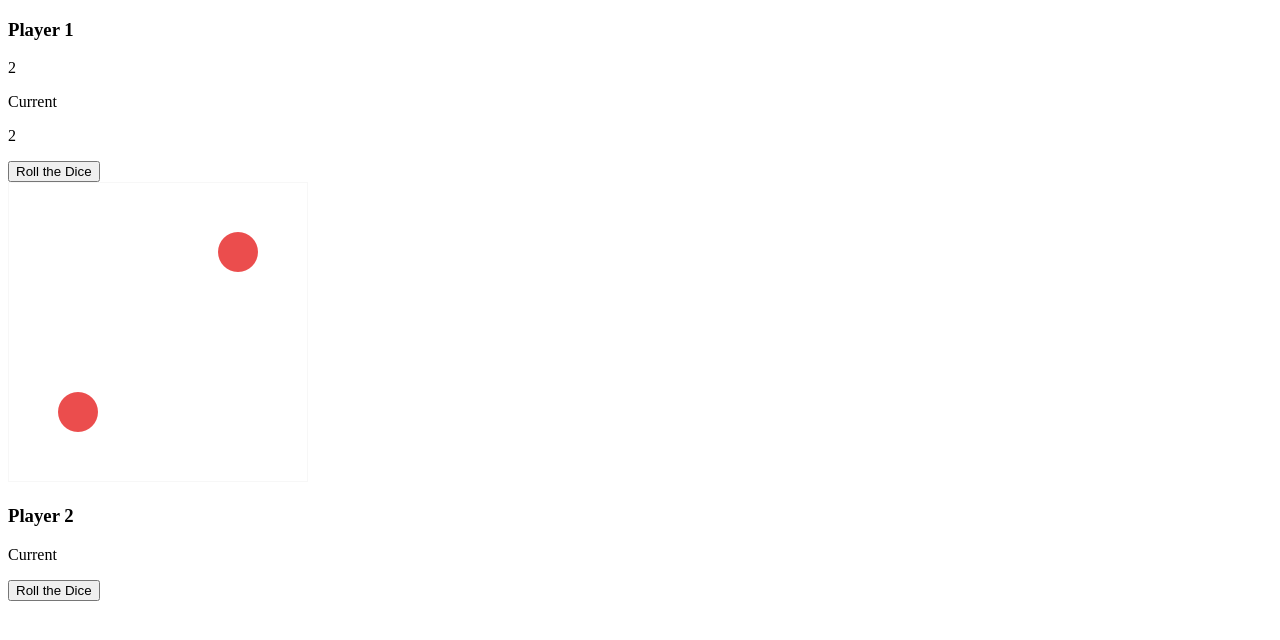
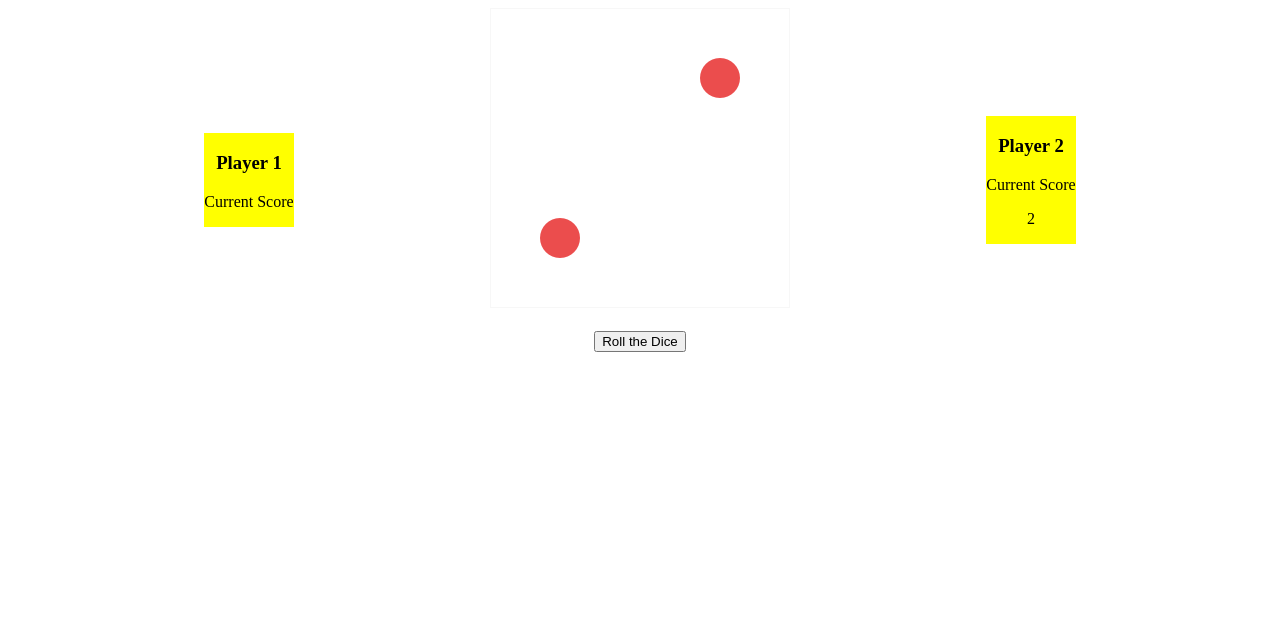
Before and after one commit to Ollie-Judge/diceroll-game-multiplayer, a plain HTML site: page index.html in a window 1280 px wide. Both pictures are taken after a click on the button "Roll the Dice". Drawn offline with Linux system fonts and the light colour scheme.

Commit message:
made the game 2 player and added a reload button

```diff
--- a/index.html
+++ b/index.html
@@ -13,17 +13,27 @@
       <p id="player1DiceRollOutput"></p>
 
       <div>
-        <p>Current</p>
+        <p>Current Score</p>
         <p id="player1Score"></p>
       </div>
+    </div>
+
+    <div id="diceContainer">
+      <img
+        id="diceImage"
+        class="hidden"
+        src="./img/dice-1.png"
+        alt="Dice Image"
+      />
+
+      <h3 id="diceMessage"></h3>
 
       <div id="actionContainer">
         <button id="diceRollButton" onclick="diceRoll()">Roll the Dice</button>
+        <button id="replayButton" class="hidden" onclick="replay()">
+          Click here to Play again
+        </button>
       </div>
-    </div>
-
-    <div>
-      <img id="diceImage" src="./img/dice-1.png" alt="Dice Image" />
     </div>
 
     <div id="player2Div">
@@ -31,14 +41,8 @@
       <p id="player2DiceRollOutput"></p>
 
       <div>
-        <p>Current</p>
+        <p>Current Score</p>
         <p id="player2Score"></p>
-      </div>
-
-      <div>
-        <button id="diceRollButton" onclick="diceRoll(player2)">
-          Roll the Dice
-        </button>
       </div>
     </div>
 
--- a/script.js
+++ b/script.js
@@ -1,58 +1,108 @@
 let score = 0;
+let player1Score = 0;
+let player2Score = 0;
+let rollCounter = 0;
 
 const diceRoll = () => {
-  let randomDiceRoll = Math.floor(Math.random() * 6);
+  let randomDiceRoll = Math.floor(Math.random() * 6) + 1;
   console.log(randomDiceRoll);
+  rollCounter++;
 
+  console.log("dice roll number" + rollCounter);
+
+  let dice = (document.getElementById(
+    "diceImage"
+  ).src = `./img/dice-${randomDiceRoll}.png`);
+
+  document.getElementById("diceImage").classList.remove("hidden");
+
+  if (rollCounter % 2 === 0) {
     switch (randomDiceRoll) {
-    case 0:
-      document.getElementById("diceImage").src = "./img/dice-1.png";
-      document.getElementById("player1DiceRollOutput").textContent = "1";
-      score++;
-      document.getElementById("player1Score").textContent = score;
-      console.log(score);
-      break;
       case 1:
-      document.getElementById("diceImage").src = "./img/dice-2.png";
-      document.getElementById("player1DiceRollOutput").textContent = "2";
-      score += 2;
-      document.getElementById("player1Score").textContent = score;
-      console.log(score);
+        player1Score += 1;
+        document.getElementById("player1Score").textContent = player1Score;
+        console.log(player1Score);
         break;
       case 2:
-      document.getElementById("diceImage").src = "./img/dice-3.png";
-      document.getElementById("player1DiceRollOutput").textContent = "3";
-      score += 3;
-      document.getElementById("player1Score").textContent = score;
-      console.log(score);
+        player1Score += 2;
+        document.getElementById("player1Score").textContent = player1Score;
+        console.log(player1Score);
         break;
       case 3:
-      document.getElementById("diceImage").src = "./img/dice-4.png";
-      document.getElementById("player1DiceRollOutput").textContent = "4";
-      score += 4;
-      document.getElementById("player1Score").textContent = score;
-      console.log(score);
+        player1Score += 3;
+        document.getElementById("player1Score").textContent = player1Score;
+        console.log(player1Score);
         break;
       case 4:
-      document.getElementById("diceImage").src = "./img/dice-5.png";
-      document.getElementById("player1DiceRollOutput").textContent = "5";
-      score += 5;
-      document.getElementById("player1Score").textContent = score;
-      console.log(score);
+        player1Score += 4;
+        document.getElementById("player1Score").textContent = player1Score;
+        console.log(player1Score);
         break;
       case 5:
-      document.getElementById("diceImage").src = "./img/dice-6.png";
-      document.getElementById("player1DiceRollOutput").textContent = "6";
-      score += 6;
-      document.getElementById("player1Score").textContent = score;
-      console.log(score);
+        player1Score += 5;
+        document.getElementById("player1Score").textContent = player1Score;
+        console.log(player1Score);
+        break;
+      case 6:
+        player1Score += 6;
+        document.getElementById("player1Score").textContent = player1Score;
+        console.log(player1Score);
         break;
     }
-  if (score >= 100) {
+  } else {
+    switch (randomDiceRoll) {
+      case 1:
+        player2Score += 1;
+        document.getElementById("player2Score").textContent = player2Score;
+        console.log(player2Score);
+        break;
+      case 2:
+        player2Score += 2;
+        document.getElementById("player2Score").textContent = player2Score;
+        console.log(player2Score);
+        break;
+      case 3:
+        player2Score += 3;
+        document.getElementById("player2Score").textContent = player2Score;
+        console.log(player2Score);
+        break;
+      case 4:
+        player2Score += 4;
+        document.getElementById("player2Score").textContent = player2Score;
+        console.log(player2Score);
+        break;
+      case 5:
+        player2Score += 5;
+        document.getElementById("player2Score").textContent = player2Score;
+        console.log(player2Score);
+        break;
+      case 6:
+        player2Score += 6;
+        document.getElementById("player2Score").textContent = player2Score;
+        console.log(player2Score);
+        break;
+    }
+  }
+
+  let endMessage;
+
+  if (player1Score >= 10) {
     console.log("end game");
     document.getElementById("diceRollButton").remove();
-    const message = document.createElement("h4");
-    message.innerHTML = "YOU WIN!";
-    document.getElementById("actionContainer").appendChild(message);
+    const message1 = document.createElement("h4");
+    message1.innerHTML = "Player 1, YOU WIN!";
+    document.getElementById("actionContainer").appendChild(message1);
+    document.getElementById("replayButton").classList.remove("hidden");
+  } else if (player2Score >= 10) {
+    console.log("end game");
+    document.getElementById("diceRollButton").remove();
+    const message2 = document.createElement("h4");
+    message2.innerHTML = "Player 2, YOU WIN!";
+    document.getElementById("actionContainer").appendChild(message2);
+    document.getElementById("replayButton").classList.remove("hidden");
   }
 };
+
+const replay = () => {
+  location.reload();
+};
--- a/style.css
+++ b/style.css
@@ -0,0 +1,14 @@
+.hidden {
+  display: none;
+}
+
+body {
+  text-align: center;
+  display: flex;
+}
+
+#player1Div,
+#player2Div {
+  margin: auto;
+  background: yellow;
+}
```
Lines whose indentation alone changed are shown as unchanged.
